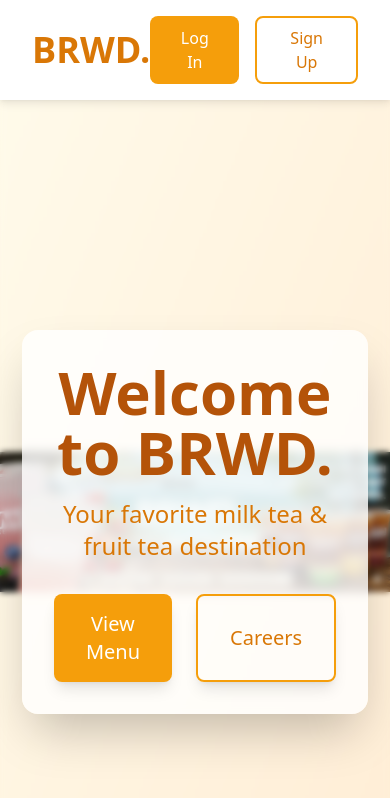
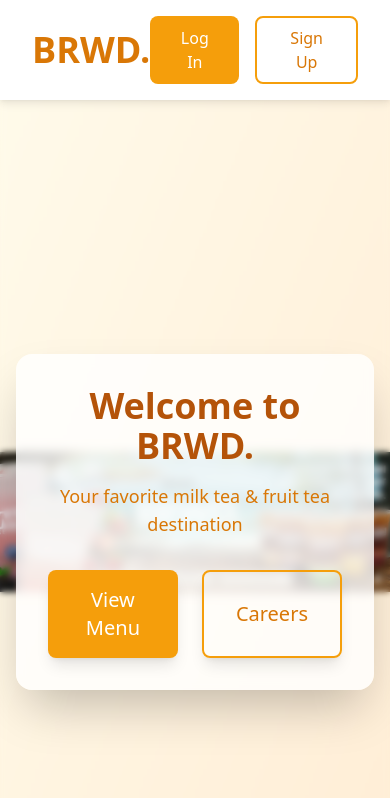
Before and after one commit to Patatazz/Ordering-website, a React (Create React App) app in the folder brwd-app/: page / in a window 390 px wide. Shown: the top 798 px of the page. Built offline with nearby package versions, Linux system fonts and the light colour scheme; no server answers; the database is empty.

Commit message:
add mobile friendly layout

```diff
--- a/brwd-app/src/pages/CareersPage.jsx
+++ b/brwd-app/src/pages/CareersPage.jsx
@@ -48,7 +48,6 @@ const CareersPage = ({ submitApplication, setCurrentPage, setErrorModal }) => {
   return (
     <div className="min-h-screen flex">
 
-      {/* LEFT SIDE: Image Centered */}
       <div className="hidden md:flex md:w-1/2 lg:w-5/12 bg-amber-800 items-center justify-center relative p-8">
           <div className="absolute w-96 h-96 bg-white rounded-full opacity-10 blur-3xl pointer-events-none"></div>
 
@@ -64,11 +63,9 @@ const CareersPage = ({ submitApplication, setCurrentPage, setErrorModal }) => {
           </div>
       </div>
 
-      {/* RIGHT SIDE: Content (Scrollable) */}
       <div className="w-full md:w-1/2 lg:w-7/12 bg-gradient-to-br from-amber-50 to-orange-100 h-screen overflow-y-auto">
-
           <nav className="bg-white/80 backdrop-blur-md shadow-sm px-8 py-4 sticky top-0 z-50">
-            <div className="flex items-center justify-between">
+            <div className="px-4 md:px-8 py-8 md:py-12 max-w-2xl mx-auto">
               <h1 className="text-2xl font-bold text-amber-600">BRWD. Careers</h1>
               <button onClick={() => setCurrentPage('home')} className="text-amber-600 hover:text-amber-700 font-medium">
                 ← Back to Home
@@ -77,13 +74,11 @@ const CareersPage = ({ submitApplication, setCurrentPage, setErrorModal }) => {
           </nav>
 
           <div className="px-8 py-12 max-w-2xl mx-auto">
-
               <div className="mb-12 text-center md:text-left">
                   <h2 className="text-4xl font-bold text-amber-800 mb-4">Join Our Team!</h2>
                   <p className="text-gray-600">We are looking for passionate individuals to craft the best coffee and tea experiences.</p>
               </div>
 
-              {/* Job Descriptions */}
               <div className="bg-white rounded-xl shadow-lg p-6 mb-8 border-l-4 border-amber-500">
                   <h3 className="text-2xl font-bold text-amber-600 mb-6">Available Positions</h3>
                   <div className="space-y-6">
@@ -101,7 +96,6 @@ const CareersPage = ({ submitApplication, setCurrentPage, setErrorModal }) => {
                   </div>
               </div>
 
-              {/* Application Form */}
               <form onSubmit={handleSubmit} className="bg-white rounded-xl shadow-lg p-8 space-y-6">
                   <h3 className="text-2xl font-bold text-amber-600 mb-2">Apply Now</h3>
                   <p className="text-sm text-gray-500 mb-6">Fill out the form below to submit your application.</p>
--- a/brwd-app/src/pages/HomePage.jsx
+++ b/brwd-app/src/pages/HomePage.jsx
@@ -11,11 +11,11 @@ const HomePage = ({ setCurrentPage }) => (
         </div>
       </div>
     </nav>
-    <main className="relative flex-1 flex flex-col items-center justify-center p-8 bg-contain bg-center bg-no-repeat" style={{ backgroundImage: 'url(/image/Pages/SignupPage.png)', minHeight: '100vh' }}>
+    <main className="relative flex-1 flex flex-col items-center justify-center p-4 md:p-8 bg-contain bg-center bg-no-repeat" style={{ backgroundImage: 'url(/image/Pages/SignupPage.png)', minHeight: '100vh' }}>
       <div className="absolute inset-0 backdrop-blur-[3px]"></div>
       <div className="relative text-center z-10 p-8 rounded-2xl bg-white bg-opacity-80 shadow-2xl backdrop-blur-sm">
-        <h2 className="text-6xl font-bold text-amber-700 mb-4">Welcome to BRWD.</h2>
-        <p className="text-2xl text-amber-600 mb-8">Your favorite milk tea & fruit tea destination</p>
+        <h2 className="text-4xl md:text-6xl font-bold text-amber-700 mb-4 text-center">Welcome to BRWD.</h2>
+        <p className="text-lg md:text-2xl text-amber-600 mb-8 text-center">Your favorite milk tea & fruit tea destination</p>
         <div className="flex justify-center gap-6">
           <button onClick={() => setCurrentPage('menu')} className="px-8 py-4 bg-amber-500 text-white text-xl rounded-lg hover:bg-amber-600 transition shadow-lg">View Menu</button>
           <button onClick={() => setCurrentPage('careers')} className="px-8 py-4 border-2 border-amber-500 text-amber-600 text-xl rounded-lg hover:bg-amber-50 transition shadow-lg">Careers</button>
--- a/brwd-app/src/pages/MenuPage.jsx
+++ b/brwd-app/src/pages/MenuPage.jsx
@@ -4,7 +4,7 @@ const MenuPage = ({ products, user, isAdmin, cart, addToCart, setCurrentPage, ha
   return (
     <div className="min-h-screen bg-gradient-to-br from-amber-50 to-orange-100">
       <nav className="bg-white shadow-md px-8 py-4">
-        <div className="max-w-7xl mx-auto flex items-center justify-between">
+        <div className="max-w-7xl mx-auto flex flex-col md:flex-row items-center justify-between gap-4">
           <h1 className="text-3xl font-bold text-amber-600">BRWD.</h1>
           <div className="flex items-center gap-4">
             {user && (
```
